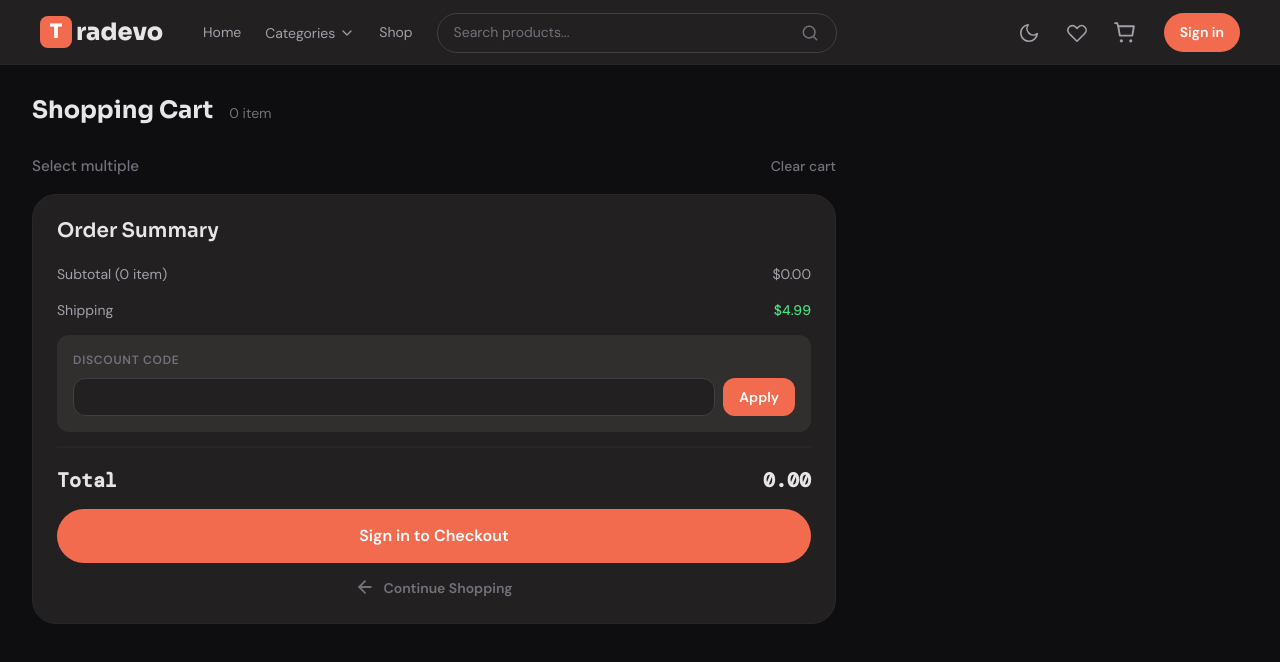
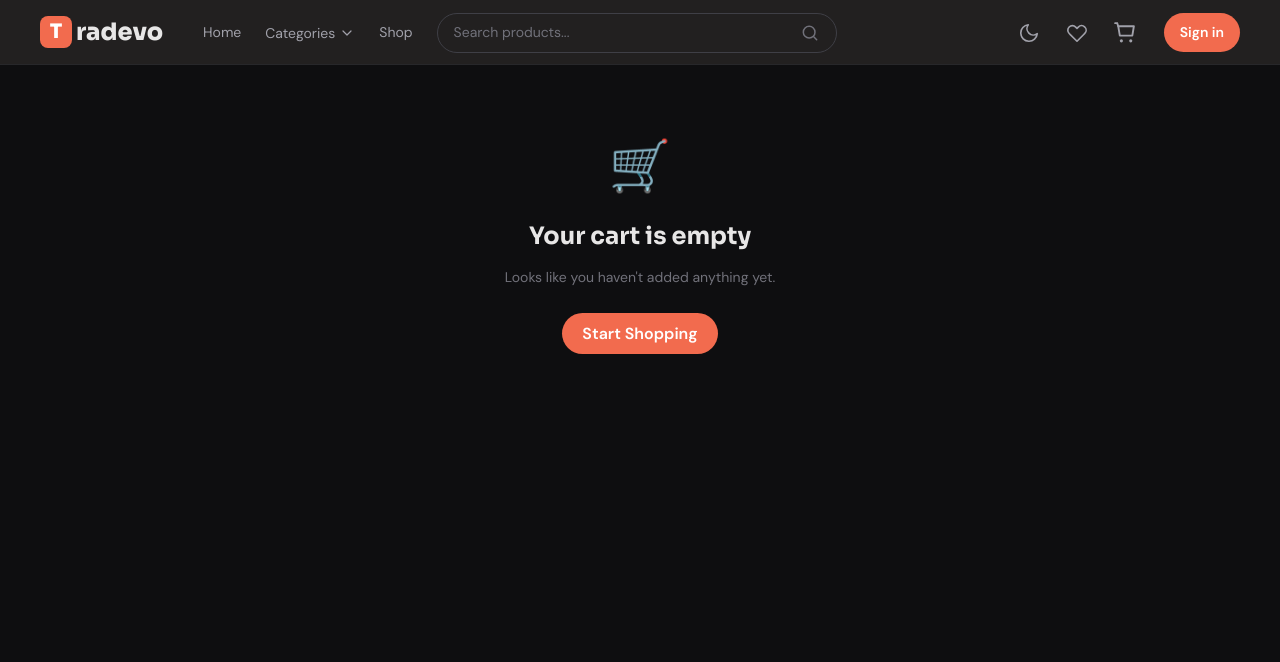
Before and after one commit to icecolddeveloper/tradevo, a React (Vite) app in the folder frontend/: page /cart in a window 1280 px wide. Shown: the top 662 px of the page. Built offline with nearby package versions, Linux system fonts and the light colour scheme.

Commit message:
feat: implement discount logic

```diff
--- a/frontend/src/context/cartContext.jsx
+++ b/frontend/src/context/cartContext.jsx
@@ -4,6 +4,7 @@ const cartContext = createContext(null);
 
 const initialState = {
   items: [],
+  discount: null,
 };
 
 function reducer(state, action) {
@@ -112,6 +113,25 @@ function reducer(state, action) {
         ),
       };
     }
+
+    case 'APPLY_DISCOUNT': {
+      const discountObj = action.payload;
+
+      return {
+        ...state,
+
+        discount: discountObj,
+      };
+    }
+
+    case 'REMOVE_DISCOUNT': {
+      return {
+        ...state,
+
+        discount: null,
+      };
+    }
+
     default:
       return state;
   }
@@ -159,10 +179,34 @@ function CartProvider({ children }) {
     );
   }
 
+  function handleApplyDiscount(discountObj) {
+    dispatch({ type: 'APPLY_DISCOUNT', payload: discountObj });
+  }
+
+  function discountAmount() {
+    if (!state.discount) return 0;
+    const { value, type } = state.discount;
+    const percentDiscount = value / 100;
+    const subTotal = handleGetSubTotal();
+
+    if (type === 'percent') return subTotal * percentDiscount;
+
+    if (type === 'fixed') return Math.min(state.discount.value, subTotal); // use subtotal when user buys an item very low e.g. $2
+
+    return 0;
+  }
+
+  const total = Math.max(handleGetSubTotal() - discountAmount(), 0);
+
+  function handleRemoveDiscount() {
+    dispatch({ type: 'REMOVE_DISCOUNT' });
+  }
+
   return (
     <cartContext.Provider
       value={{
         items: state.items,
+        discount: state.discount,
         state,
         addToCart,
         totalItems,
@@ -172,6 +216,10 @@ function CartProvider({ children }) {
         handleQtyIncrease,
         handleGetSubTotal,
         handleDeleteSelected,
+        handleApplyDiscount,
+        discountAmount,
+        total,
+        handleRemoveDiscount,
       }}
     >
       {children}
--- a/frontend/src/pages/Cart/Cart.jsx
+++ b/frontend/src/pages/Cart/Cart.jsx
@@ -1,4 +1,5 @@
 import { useCart } from '../../context/cartContext';
+import { Link } from 'react-router-dom';
 import { useState } from 'react';
 import styles from './Cart.module.css';
 import Summary from './Summary';
@@ -31,7 +32,7 @@ function Cart() {
 
   function handleSelectAll() {
     if (selected.length < items.length) {
-      setSelected((prev) => [...prev, ...items]);
+      setSelected(items);
     } else {
       setSelected([]);
     }
@@ -49,11 +50,36 @@ function Cart() {
     setMultipleSelect(false);
   }
 
+  if (items.length === 0) {
+    return (
+      <div className={styles.empty_state}>
+        <div className="container">
+          <div className={styles.empty}>
+            <div>
+              <span className={styles.empty__icon}>🛒</span>
+            </div>
+
+            <h2 className={styles.empty__title}>Your cart is empty</h2>
+
+            <p className={styles.empty__sub}>
+              Looks like you haven't added anything yet.
+            </p>
+
+            <Link to="/shop" className={styles.empty__btn}>
+              Start Shopping
+            </Link>
+          </div>
+        </div>
+      </div>
+    );
+  }
+
   return (
     <section className={styles.page}>
       <div className="container">
         <div className={styles.header}>
           <h1 className={styles.title}>Shopping Cart</h1>
+
           <span className={styles.count}>
             {totalItems}{' '}
             {totalItems === 0 || totalItems === 1 ? 'item' : 'items'}
@@ -83,7 +109,9 @@ function Cart() {
                   >
                     Remove
                   </button>
-                  <button className={styles.cancel_btn} onClick={handleCancel}>Cancel</button>
+                  <button className={styles.cancel_btn} onClick={handleCancel}>
+                    Cancel
+                  </button>
                 </>
               ) : (
                 <>
@@ -114,10 +142,10 @@ function Cart() {
                 selected={selected}
               />
             ))}
+          </div>
 
-            {/* order summary */}
-            <Summary totalItems={totalItems} />
-          </div>
+          {/* order summary */}
+          <Summary totalItems={totalItems} />
         </div>
       </div>
     </section>
--- a/frontend/src/pages/Cart/Cart.module.css
+++ b/frontend/src/pages/Cart/Cart.module.css
@@ -1,6 +1,53 @@
 .page {
   padding: var(--space-24) 0 var(--space-16);
   min-height: 70vh;
+}
+
+.empty_state {
+  padding: var(--space-16) 0;
+  min-height: 60vh;
+  display: flex;
+  align-items: center;
+}
+
+.empty {
+  display: flex;
+  flex-direction: column;
+  align-items: center;
+  gap: var(--space-4);
+  text-align: center;
+  width: 100%;
+}
+
+.empty__icon {
+  font-size: 50px;
+  display: block;
+}
+
+.empty__title {
+  font-family: var(--font-display);
+  font-size: var(--text-xl);
+  font-weight: var(--weight-bold);
+}
+
+.empty__sub {
+  color: var(--color-text-muted);
+  font-size: var(--text-sm);
+}
+
+.empty__btn {
+  padding: var(--space-2) var(--space-5);
+  background: var(--color-brand-primary);
+  color: white;
+  border-radius: var(--radius-full);
+  font-weight: var(--weight-semibold);
+  text-decoration: none;
+  margin-top: var(--space-2);
+  transition: background var(--transition-fast);
+}
+
+.empty__btn:hover {
+  background: var(--color-brand-primary-hover);
 }
 
 .header {
@@ -24,13 +71,14 @@
 .layout {
   display: grid;
   grid-template-columns: 1fr;
+  align-items: start; /* IMPORTANT for sticky on summary */
   gap: var(--space-8);
-  align-items: start;
 }
 
 @media (min-width: 1024px) {
   .layout {
-    grid-template-columns: 1fr 380px;
+    grid-template-columns: 1fr 450px;
+    gap: var(--space-12);
   }
 }
 
@@ -46,8 +94,11 @@
   justify-content: space-between;
 }
 
-.select_multiple_btn {
-  font-size: .95rem;
+.select_multiple_btn,
+.select__options_btn,
+.item__remove_btn,
+.cancel_btn {
+  font-size: 0.95rem;
   color: var(--color-text-muted);
   background: none;
   border: none;
@@ -74,7 +125,7 @@
 .item__row_container {
   display: flex;
   align-items: center;
-  gap: .5rem;
+  gap: 0.5rem;
 }
 
 .item {
@@ -227,6 +278,7 @@
 
 /* Summary */
 .summary {
+  position: sticky;
   display: flex;
   flex-direction: column;
   padding: var(--space-6);
@@ -234,7 +286,6 @@
   border: 1px solid var(--color-border-light);
   border-radius: var(--radius-2xl);
   gap: var(--space-5);
-  position: sticky;
   top: calc(var(--navbar-height) + var(--space-4));
 }
 
--- a/frontend/src/pages/Cart/Summary.jsx
+++ b/frontend/src/pages/Cart/Summary.jsx
@@ -4,10 +4,51 @@ import { useCart } from '../../context/cartContext';
 import styles from './Cart.module.css';
 import NavigateBackIcon from '../../ui/icons/common/NavigateBackIcon';
 
-function Summary({ totalItems, discount = false }) {
-  const { handleGetSubTotal, handleCheckout } = useCart();
+const VALID_CODES = {
+  SAVE10: { type: 'percent', value: 10, label: '10% off' },
+  SAVE20: { type: 'percent', value: 20, label: '20% off' },
+  FLAT15: { type: 'fixed', value: 15, label: '$15 off' },
+  TRADEVO: { type: 'percent', value: 15, label: '15% off' },
+};
 
-  const [isAuthenticated, setIsAuthenticated] = useState(false);
+function Summary({ totalItems }) {
+  const {
+    discount,
+    handleGetSubTotal,
+    handleCheckout,
+    handleApplyDiscount,
+    total,
+    handleRemoveDiscount,
+    discountAmount,
+  } = useCart();
+  const [discountInput, setDiscountInput] = useState('');
+  const [discountError, setDiscountError] = useState('');
+  const [discountSuccess, setDiscountSuccess] = useState('');
+
+  const [isAuthenticated] = useState(false);
+
+  function applyDiscount() {
+    const enteredCode = discountInput.trim().toUpperCase();
+
+    if (!enteredCode) {
+      setDiscountError('Enter a discount code.');
+      return;
+    }
+    const discountObj = VALID_CODES[enteredCode];
+    if (!discountObj) {
+      setDiscountError('This code is invalid or has expired.');
+    }
+
+    handleApplyDiscount({ enteredCode, ...discountObj });
+
+    setDiscountError('');
+    setDiscountSuccess(`✓ Code applied — ${discountObj.label}`);
+    setDiscountInput('');
+  }
+
+  function removeDiscount() {
+    handleRemoveDiscount();
+  }
 
   return (
     <div className={styles.summary}>
@@ -19,14 +60,16 @@ function Summary({ totalItems, discount = false }) {
           <span>
             Subtotal ({totalItems} {totalItems < 2 ? 'item' : 'items'})
           </span>
+
           <span>${handleGetSubTotal().toFixed(2)}</span>
         </div>
 
         {/* shipping */}
         <div className={styles.summary__line}>
           <span>Shipping</span>
+
           <span className={styles.summary__free}>
-            {totalItems >= 49 ? 'Free' : '$4.99'}
+            {total >= 49 ? 'Free' : '$4.99'}
           </span>
         </div>
 
@@ -35,8 +78,8 @@ function Summary({ totalItems, discount = false }) {
           <div
             className={`${styles.summary__line} ${styles.summary__line__discount}`}
           >
-            <span>Discount ({discount.code})</span>
-            {/* <span>−${discountAmount.toFixed(2)}</span> */}
+            <span>Discount ({discount.enteredCode})</span>
+            <span>−${discountAmount().toFixed(2)}</span>
           </div>
         )}
 
@@ -46,26 +89,53 @@ function Summary({ totalItems, discount = false }) {
 
           {discount ? (
             <div className={styles.discount__applied}>
-              <span className={styles.discount__notifier}>
-                {discount.code} -{' '}
+              <span>
+                {discount.enteredCode} —{' '}
+                {discountSuccess.replace('✓ Code applied — ', '')}
               </span>
+
+              <button
+                className={styles.discount__remove}
+                onClick={() => {
+                  removeDiscount();
+                  setDiscountSuccess('');
+                }}
+              >
+                Remove
+              </button>
             </div>
           ) : (
-            <div className={styles.discount__row}>
-              <input className={styles.discount__input} />
+            <>
+              <div className={styles.discount__row}>
+                <input
+                  className={styles.discount__input}
+                  placeholder="Enter code"
+                  value={discountInput}
+                  onChange={(e) => setDiscountInput(e.target.value)}
+                />
 
-              <button className={styles.discount__btn}>Apply</button>
+                <button
+                  className={styles.discount__btn}
+                  onClick={applyDiscount}
+                >
+                  Apply
+                </button>
+              </div>
 
-              {/* {discountError && <p className={styles.discount__error}>{}</p>}
-              {discountSuccess && <p className={styles.discount__success}>{}</p>} */}
-            </div>
+              {discountError && (
+                <p className={styles.discount__error}>{discountError}</p>
+              )}
+              {discountSuccess && (
+                <p className={styles.discount__success}>{discountSuccess}</p>
+              )}
+            </>
           )}
         </div>
 
         {/* total */}
         <div className={styles.summary__total}>
           <span className={styles.summary__total_title}>Total</span>
-          <span>{handleGetSubTotal().toFixed(2)}</span>
+          <span>{total.toFixed(2)}</span>
         </div>
 
         <button className={styles.checkout_btn} onClick={handleCheckout}>
```
